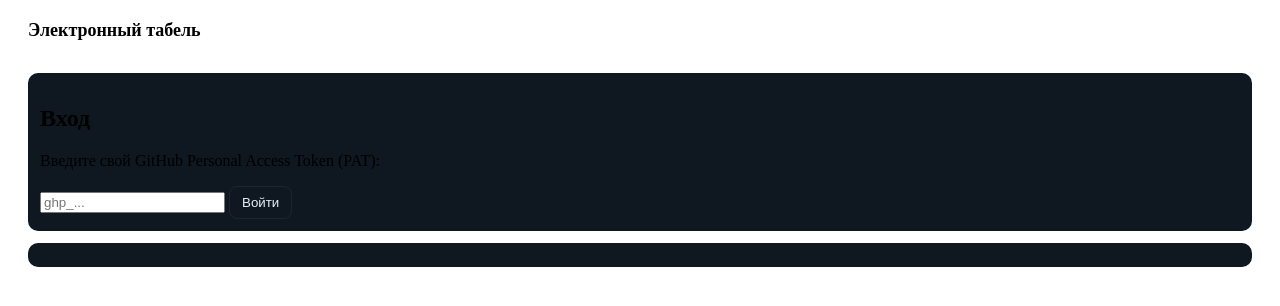
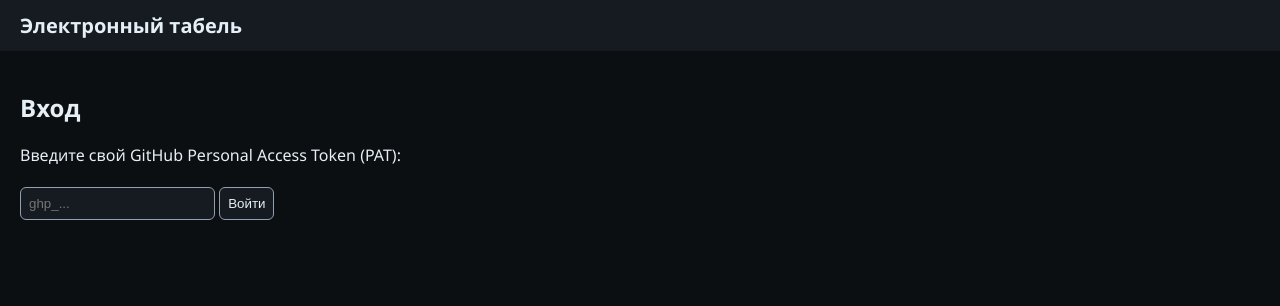
Before and after one commit to SlavaEnergy/Virtual-diary, a plain HTML site: page index.html in a window 1280 px wide. Drawn offline with Linux system fonts and the light colour scheme.

Commit message:
styles.css

```diff
--- a/styles.css
+++ b/styles.css
@@ -1,14 +1,53 @@
-:root{
-  --bg:#0b0f12;
-  --card:#0f1720;
-  --text:#e6eef6;
-  --muted:#90a0b0;
-  --accent:#4fd1c5;
+:root {
+  --bg: #0b0f12;
+  --card: #161b22;
+  --text: #e6eef6;
+  --muted: #90a0b0;
+  --accent: #4fd1c5;
 }
-body.dark{background:var(--bg); color:var(--text); font-family:Inter,Segoe UI,Roboto,Arial, sans-serif; margin:0}
-header{display:flex;justify-content:space-between;align-items:center;padding:12px 20px;background:linear-gradient(180deg, rgba(255,255,255,0.02), transparent)}
-h1{margin:0;font-size:18px}
-button{background:transparent;border:1px solid rgba(255,255,255,0.06);padding:8px 12px;border-radius:8px;color:var(--text);cursor:pointer}
-main{padding:20px}
-section{background:var(--card);padding:12px;border-radius:10px;margin-bottom:12px}
-#admin-lists div, .subject-item, .grade-item{padding:8px;border-radius:8px;background:rgba(255,255,255,0.02);margin-top:8px}
+
+body {
+  background: var(--bg);
+  color: var(--text);
+  font-family: Segoe UI, Roboto, sans-serif;
+  margin: 0;
+}
+
+header {
+  padding: 12px 20px;
+  background: var(--card);
+}
+
+h1 {
+  margin: 0;
+  font-size: 20px;
+}
+
+main {
+  padding: 20px;
+}
+
+input, button {
+  padding: 8px;
+  margin-top: 5px;
+  border-radius: 6px;
+  border: 1px solid var(--muted);
+  background: var(--card);
+  color: var(--text);
+}
+
+button {
+  cursor: pointer;
+}
+
+.panel {
+  background: var(--card);
+  padding: 10px;
+  border-radius: 10px;
+  margin-top: 15px;
+}
+
+#alerts {
+  margin-top: 20px;
+  color: var(--accent);
+}
```
